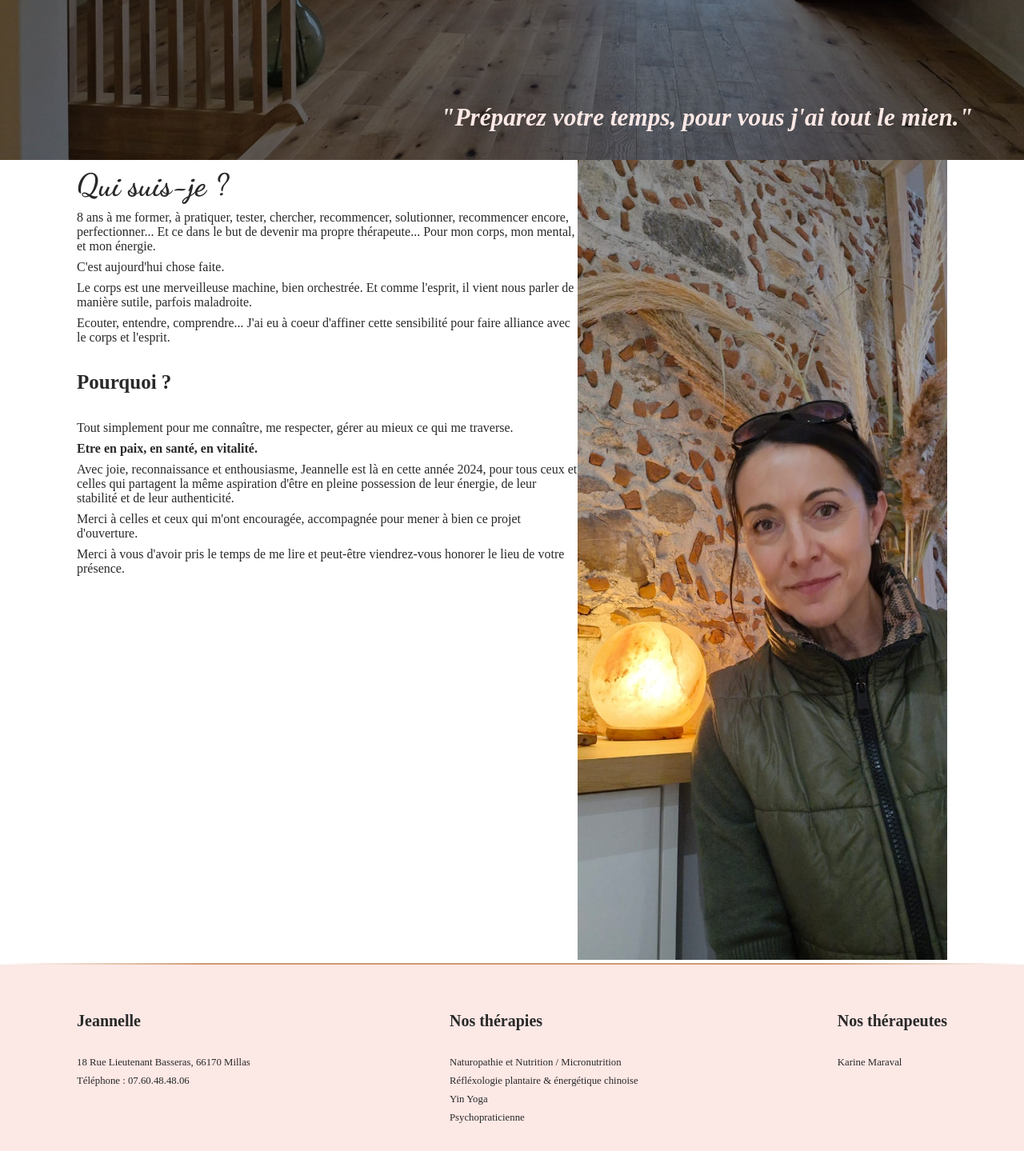
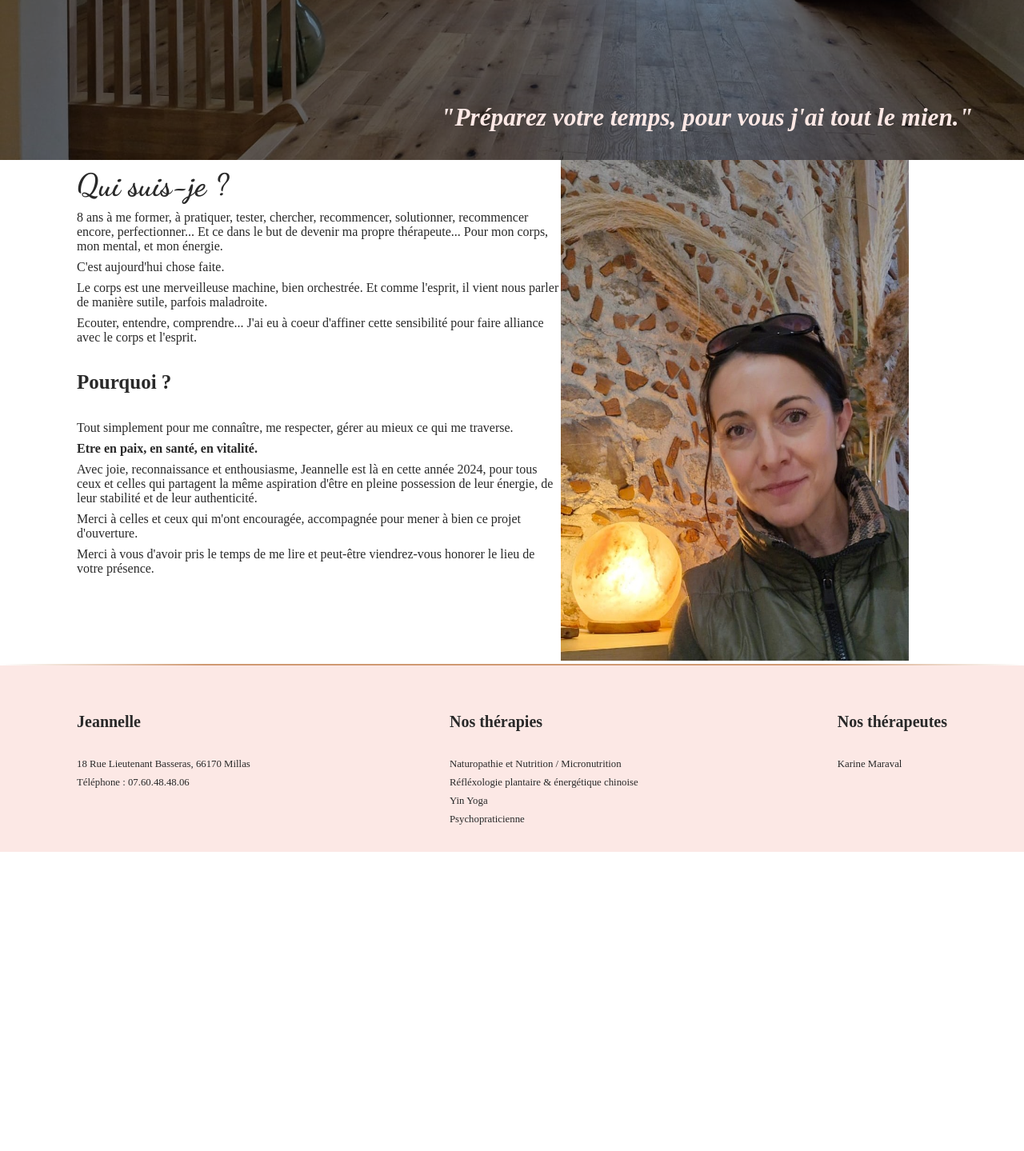
Before and after one commit to Nifrael/jeannelle-1, a PHP site: page /about.html in a window 1280 px wide. Shown: the part 613-2052 px from the top of the page at 80% size. After the commit the page ends 1678 px from the top, so only its background shows below. Run offline with PHP 8.4, Linux system fonts and the light colour scheme; some web fonts are replaced.

Commit message:
Photo modifiée

```diff
--- a/assets/css/about.css
+++ b/assets/css/about.css
@@ -25,5 +25,11 @@ cite h3 {
 }
 
 #km-photo {
-  height: 1000px;
+  width: 90%;
 }
+
+/* .avatar-about {
+  background-image: url(../images/KM-avatar.jpg);
+  width: 600px;
+  height: 700px;
+} */
```
Also changed, not shown: assets/images/KM-avatar.jpg, assets/images/KM-avatar2.jpg (added).
